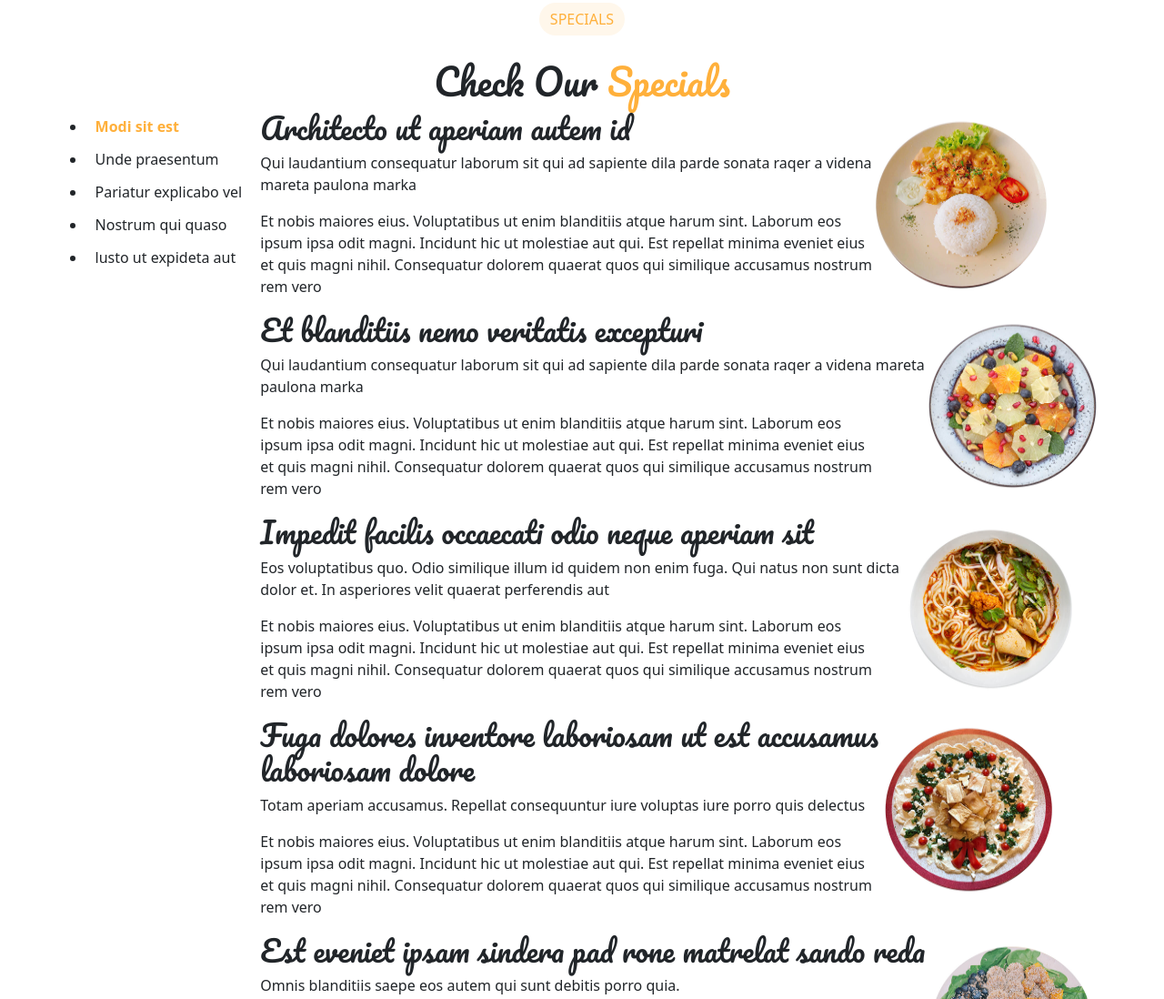
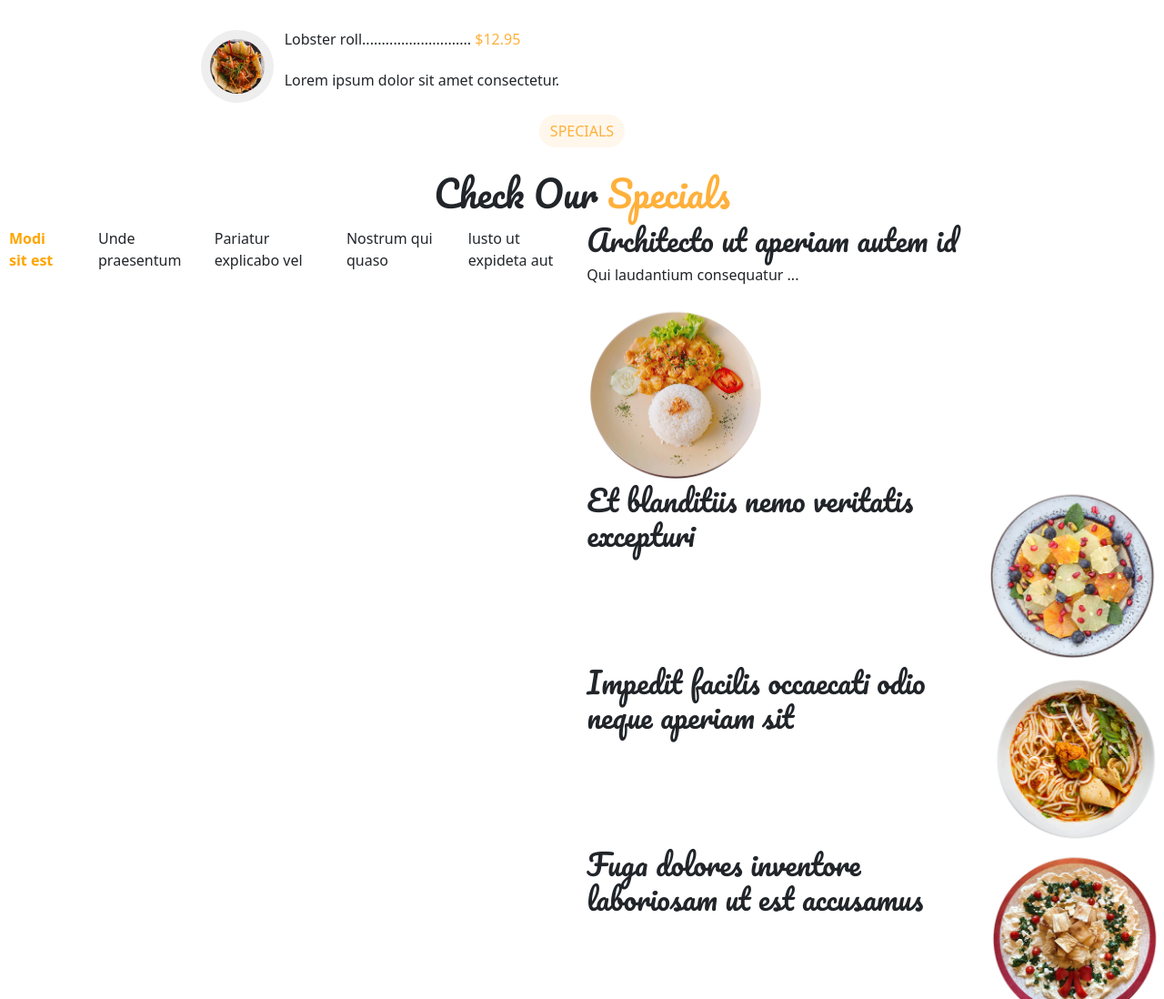
Before and after one commit to ahmeeed404/Ahmed_Achoukhan_Final_Projet_HTML_CSS, a website: page index.html in a window 1280 px wide. Shown: the part 2615-3713 px from the top of the page at 91% size. Drawn offline with nearby package versions, Linux system fonts and the light colour scheme.

Commit message:
save specials changes

```diff
--- a/index.html
+++ b/index.html
@@ -304,7 +304,7 @@
         </div>
 
 
-            <div class="middleMenu">
+
         <ul>
             <input type="radio" name="category" id="all" checked>
             <li><label for="all">All</label></li>
@@ -315,7 +315,7 @@
             <input type="radio" name="category" id="speciality">
             <li><label for="speciality">Speciality</label></li>
         </ul>
-            </div>
+
 
 
 
@@ -418,103 +418,60 @@
 
         </div>
         <div class="downSpecials">
-            <div class="leftDownSpecials">
-                <div class="leftDownSpecials">
+
 
             <input type="radio" name="special" id="spec1" checked>
+            <label for="spec1"><p>Modi sit est</p></label>
+
             <input type="radio" name="special" id="spec2">
+            <label for="spec2"><p>Unde praesentum</p></label>
+
             <input type="radio" name="special" id="spec3">
+            <label for="spec3"><p>Pariatur explicabo vel</p></label>
+
             <input type="radio" name="special" id="spec4">
+            <label for="spec4"><p>Nostrum qui quaso</p></label>
+
             <input type="radio" name="special" id="spec5">
+            <label for="spec5"><p>lusto ut expideta aut</p></label>
 
-                    <ul>
-                        <li><label for="spec1">Modi sit est</label></li>
-                        <li><label for="spec2">Unde praesentum</label></li>
-                        <li><label for="spec3">Pariatur explicabo vel</label></li>
-                        <li><label for="spec4">Nostrum qui quaso</label></li>
-                        <li><label for="spec5">lusto ut expideta aut</label></li>
-                    </ul>
-                </div>
-            </div>
+
             <div class="rightDownSpecials">
                 <div data-spec="spec1">
                     <div class="specialContenet">
                         <h2>Architecto ut aperiam autem id</h2>
-                        <p>Qui laudantium consequatur laborum sit qui ad sapiente dila parde sonata raqer a videna <br>
-                            mareta paulona marka</p>
-                        <p>Et nobis maiores eius. Voluptatibus ut enim blanditiis atque harum sint. Laborum eos <br>
-                            ipsum
-                            ipsa odit magni. Incidunt hic ut molestiae aut qui. Est repellat minima eveniet eius <br> et
-                            quis magni nihil. Consequatur dolorem quaerat quos qui similique accusamus nostrum <br> rem
-                            vero
-                        </p>
+                        <p>Qui laudantium consequatur ...</p>
                     </div>
-
                     <img src="./public/images/images/specials-1.jpg" alt="">
                 </div>
                 <div data-spec="spec2">
                     <div class="specialContenet">
                         <h2>Et blanditiis nemo veritatis excepturi</h2>
-                        <p>Qui laudantium consequatur laborum sit qui ad sapiente dila parde sonata raqer a videna
-                            mareta
-                            <br>
-                            paulona marka
-                        </p>
-                        <p>Et nobis maiores eius. Voluptatibus ut enim blanditiis atque harum sint. Laborum eos <br>
-                            ipsum
-                            ipsa odit magni. Incidunt hic ut molestiae aut qui. Est repellat minima eveniet eius <br> et
-                            quis magni nihil. Consequatur dolorem quaerat quos qui similique accusamus nostrum <br> rem
-                            vero
-                        </p>
                     </div>
                     <img src="./public/images/images/specials-2.jpg" alt="">
                 </div>
                 <div data-spec="spec3">
                     <div class="specialContenet">
                         <h2>Impedit facilis occaecati odio neque aperiam sit</h2>
-                        <p>Eos voluptatibus quo. Odio similique illum id quidem non enim fuga. Qui natus non sunt dicta
-                            <br>
-                            dolor et. In asperiores velit quaerat perferendis aut</p>
-                        <p>Et nobis maiores eius. Voluptatibus ut enim blanditiis atque harum sint. Laborum eos <br>
-                            ipsum
-                            ipsa odit magni. Incidunt hic ut molestiae aut qui. Est repellat minima eveniet eius <br> et
-                            quis magni nihil. Consequatur dolorem quaerat quos qui similique accusamus nostrum <br> rem
-                            vero
-                        </p>
                     </div>
                     <img src="./public/images/images/specials-3.jpg" alt="">
                 </div>
                 <div data-spec="spec4">
                     <div class="specialContenet">
-                        <h2>Fuga dolores inventore laboriosam ut est accusamus <br>laboriosam dolore</h2>
-                        <p>Totam aperiam accusamus. Repellat consequuntur iure voluptas iure porro quis delectus</p>
-                        <p>Et nobis maiores eius. Voluptatibus ut enim blanditiis atque harum sint. Laborum eos <br>
-                            ipsum
-                            ipsa odit magni. Incidunt hic ut molestiae aut qui. Est repellat minima eveniet eius <br> et
-                            quis magni nihil. Consequatur dolorem quaerat quos qui similique accusamus nostrum <br> rem
-                            vero
-                        </p>
+                        <h2>Fuga dolores inventore laboriosam ut est accusamus</h2>
                     </div>
                     <img src="./public/images/images/specials-4.jpg" alt="">
                 </div>
                 <div data-spec="spec5">
                     <div class="specialContenet">
                         <h2>Est eveniet ipsam sindera pad rone matrelat sando reda</h2>
-                        <p>Omnis blanditiis saepe eos autem qui sunt debitis porro quia.</p>
-                        <p>Et nobis maiores eius. Voluptatibus ut enim blanditiis atque harum sint. Laborum eos <br>
-                            ipsum
-                            ipsa odit magni. Incidunt hic ut molestiae aut qui. Est repellat minima eveniet eius <br> et
-                            quis magni nihil. Consequatur dolorem quaerat quos qui similique accusamus nostrum <br> rem
-                            vero
-                        </p>
                     </div>
                     <img src="./public/images/images/specials-5.jpg" alt="">
+                </div>
             </div>
 
         </div>
 
-
-        </div>
 
     </section>
 
--- a/src/sass/modules/_specials.scss
+++ b/src/sass/modules/_specials.scss
@@ -26,7 +26,7 @@
     .downSpecials {
         @include display(flex, center, start, 10px);
 
-        .leftDownSpecials {
+        label{
             align-items: center;
             flex-direction: column;
 
@@ -57,37 +57,41 @@
         }
     }
 
-    .leftDownSpecials input {
+
+.rightDownSpecials > div {
     display: none;
 }
 
-    // .rightDownSpecials>div {
+#spec1:checked ~ .rightDownSpecials > div[data-spec="spec1"],
+#spec2:checked ~ .rightDownSpecials > div[data-spec="spec2"],
+#spec3:checked ~ .rightDownSpecials > div[data-spec="spec3"],
+#spec4:checked ~ .rightDownSpecials > div[data-spec="spec4"],
+#spec5:checked ~ .rightDownSpecials > div[data-spec="spec5"] {
+    display: block;
+}
 
 
-    // }
+.downSpecials input[type="radio"] {
+    display: none;
+}
 
 
-    #spec1:checked~.rightDownSpecials>div[data-spec="spec1"],
-    #spec2:checked~.rightDownSpecials>div[data-spec="spec2"],
-    #spec3:checked~.rightDownSpecials>div[data-spec="spec3"],
-    #spec4:checked~.rightDownSpecials>div[data-spec="spec4"],
-    #spec5:checked~.rightDownSpecials>div[data-spec="spec5"] {
-        display: flex;
-    }
-
-    .leftDownSpecials label {
+.downSpecials label {
     cursor: pointer;
     padding: 6px 10px;
+    margin-right: 5px;
     transition: 0.3s;
 }
 
-    #spec1:checked~ul li:nth-child(1) label,
-    #spec2:checked~ul li:nth-child(2) label,
-    #spec3:checked~ul li:nth-child(3) label,
-    #spec4:checked~ul li:nth-child(4) label,
-    #spec5:checked~ul li:nth-child(5) label {
-        color: $orangeColor;
+
+#spec1:checked + label,
+#spec2:checked + label,
+#spec3:checked + label,
+#spec4:checked + label,
+#spec5:checked + label {
+    color: orange;
     font-weight: bold;
 }
 
+
 }
```
Also changed, not shown: public/style/app.css, 1 other file. Lines whose indentation alone changed are shown as unchanged.
